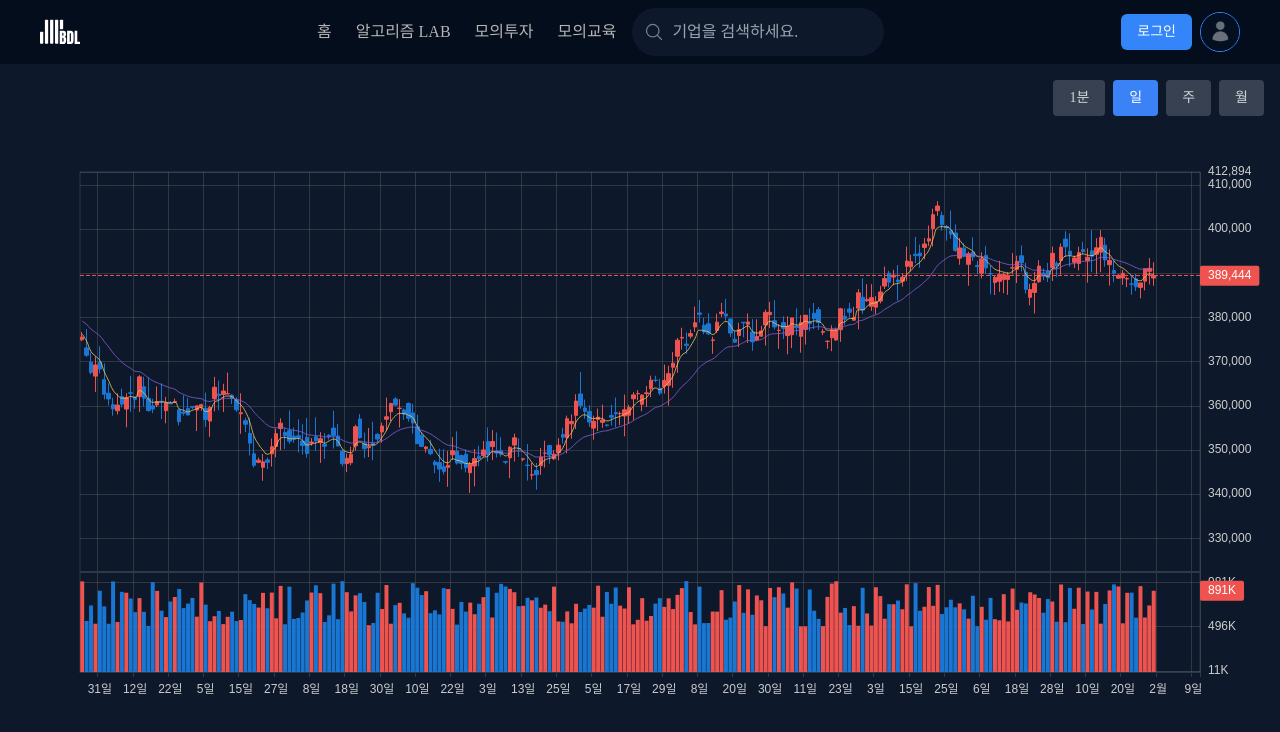
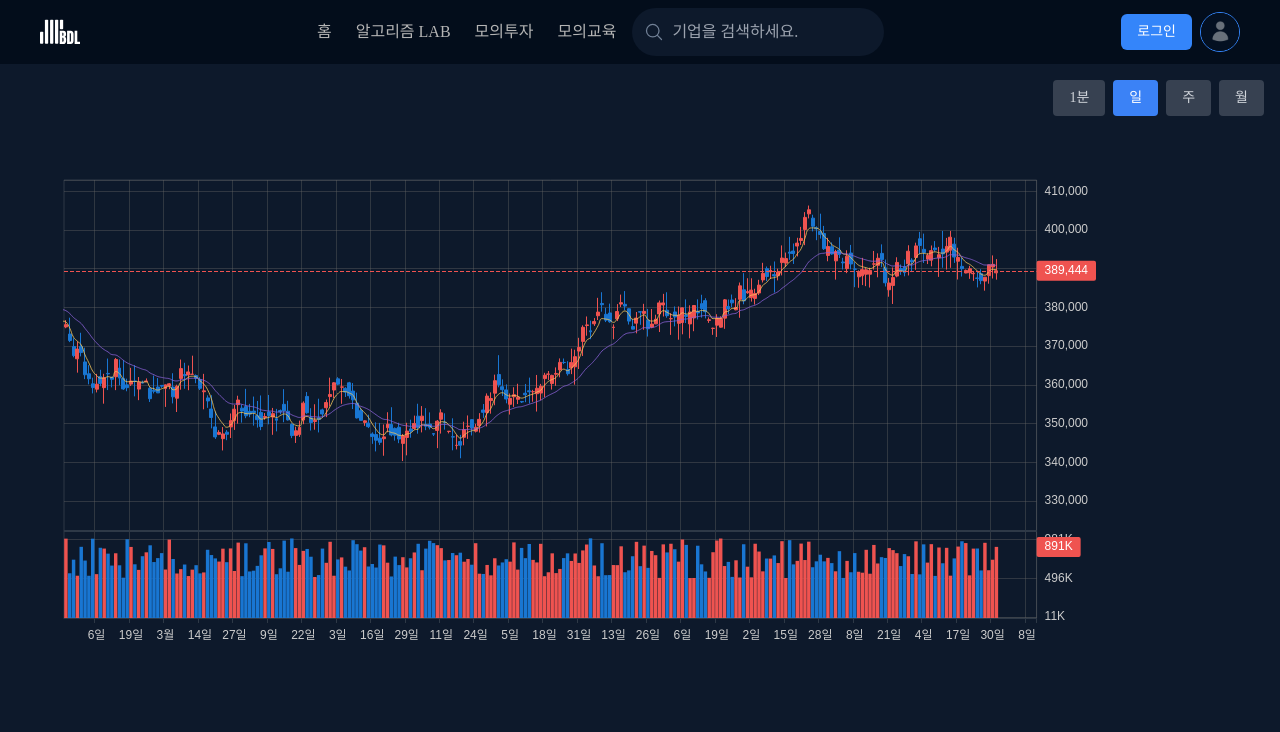
Before and after one commit to stitchzzang/BDL_PJT, a React (Vite) app: page /simulated-education in a window 1280 px wide. Shown: the top 732 px of the page. Built offline with nearby package versions, Linux system fonts and the light colour scheme; a web font is replaced by a local one.

Commit message:
feat: 그래프 x축 dataZoom 수정

```diff
--- a/src/components/ui/chart.tsx
+++ b/src/components/ui/chart.tsx
@@ -840,19 +840,16 @@ const ChartComponent: React.FC<ChartComponentProps> = ({ height = 700, data }) =
       snap: true,
       triggerTooltip: false,
     },
-    grid: [
-      {
-        // 통합 차트 영역
-        left: 80,
-        right: 80,
-        top: 40,
-        bottom: 60,
-        show: true,
-        borderColor: '#2e3947',
-        backgroundColor: 'transparent',
-        containLabel: false,
-      },
-    ],
+    grid: {
+      left: '5%',
+      right: '15%',
+      top: '8%',
+      bottom: '15%',
+      containLabel: true,
+      show: true,
+      borderColor: '#2e3947',
+      backgroundColor: 'transparent',
+    },
     xAxis: [
       {
         type: 'category',
@@ -981,23 +978,12 @@ const ChartComponent: React.FC<ChartComponentProps> = ({ height = 700, data }) =
     dataZoom: [
       {
         type: 'inside',
-        xAxisIndex: [0],
+        filterMode: 'none',
         start: dataZoomRange.start,
         end: dataZoomRange.end,
         zoomOnMouseWheel: true,
         moveOnMouseMove: true,
         preventDefaultMouseMove: false,
-      },
-      {
-        type: 'inside',
-        yAxisIndex: [0],
-        start: 0,
-        end: 100,
-        zoomOnMouseWheel: true,
-        moveOnMouseMove: false,
-        zoomLock: false,
-        throttle: 100,
-        orient: 'vertical',
       },
     ],
     series: [
```
